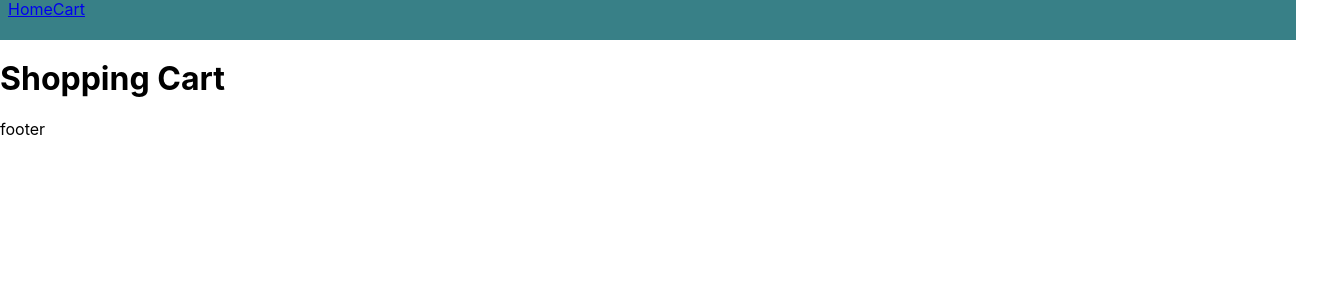
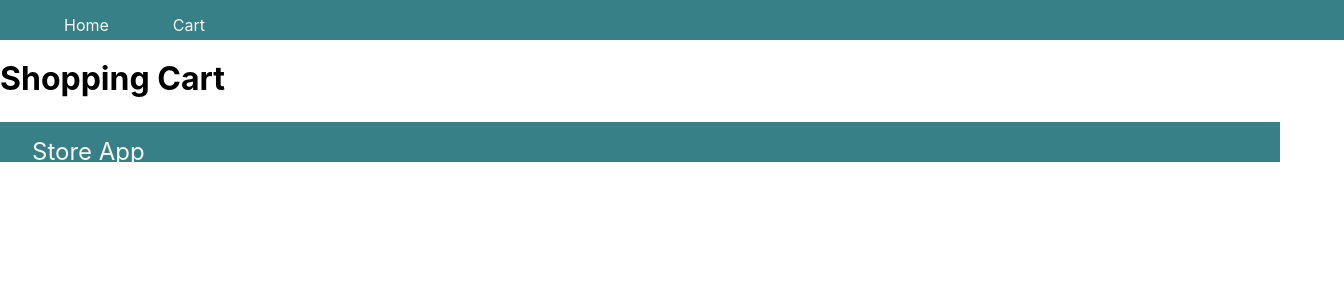
Before and after one commit to lukaszszymczyk/store_app_PORTFOLIO_FRONTEND, a React (Create React App) app: page /cart in a window 1280 px wide. Shown: the top 300 px of the page, 1344 px wide, since content can reach past the window. Built offline with nearby package versions, Linux system fonts and the light colour scheme.

Commit message:
product-details: styles

```diff
--- a/src/components/organisms/Footer/index.tsx
+++ b/src/components/organisms/Footer/index.tsx
@@ -2,5 +2,9 @@ import React from "react";
 import styles from "./style.module.scss";
 
 export function Footer() {
-  return <p className={styles.footer}>footer</p>;
+  return (
+    <div className={styles.footer}>
+      <p className={styles.footerText}>Store App</p>
+    </div>
+  );
 }
--- a/src/components/organisms/Footer/style.module.scss
+++ b/src/components/organisms/Footer/style.module.scss
@@ -1,3 +1,12 @@
+@import "src/styles/variables";
+
 .footer {
-  margin-bottom: -50px;
+  height: 5vh;
+  background-color: $color-dark;
+
+  &Text {
+    padding: 16px 32px;
+    font-size: 24px;
+    color: $color-background;
+  }
 }
--- a/src/components/organisms/Header/index.tsx
+++ b/src/components/organisms/Header/index.tsx
@@ -3,16 +3,14 @@ import { Link } from "react-router-dom";
 import { CART_PAGE_PATH, HOME_PAGE_PATH } from "config/constants";
 import styles from "./style.module.scss";
 
-// https://reactrouter.com/en/main/components/link
-
 export function Header() {
   return (
     <div className={styles.header}>
-      <nav className={styles.links}>
-        <Link className={styles.headerLinks} to="/">
+      <nav className={styles.headerLinks}>
+        <Link className={styles.headerLinksElement} to={HOME_PAGE_PATH}>
           Home
         </Link>
-        <Link className={styles.element} to="/cart">
+        <Link className={styles.headerLinksElement} to={CART_PAGE_PATH}>
           Cart
         </Link>
       </nav>
--- a/src/components/organisms/Header/style.module.scss
+++ b/src/components/organisms/Header/style.module.scss
@@ -4,19 +4,16 @@
   height: 5vh;
   width: 100%;
   background: $color-dark;
-  color: $color-text-secondary;
-  padding: 0 8px;
+  color: $color-background;
+  padding: 0 32px;
 
   &Links {
     padding: 16px 0;
 
-    .element {
-      margin: 0 16px;
+    &Element {
+      margin: 0 32px;
+      color: $color-background;
       text-decoration: none;
     }
   }
 }
-
-// header
-// headerLinks
-// headerLinksElement
--- a/src/components/organisms/ProductDetails/index.tsx
+++ b/src/components/organisms/ProductDetails/index.tsx
@@ -1,5 +1,8 @@
-import React from "react";
+import React, { useContext } from "react";
 import { Product } from "services/api/interfaces/Product";
+import { Button } from "components/atoms/Button";
+import { CartContext } from "context/cart/cartContext";
+import styles from "./style.module.scss";
 
 export interface ProductDetailsProps {
   product: Product;
@@ -7,13 +10,24 @@ export interface ProductDetailsProps {
 
 export function ProductDetails({ product }: ProductDetailsProps) {
   const { title, price, description, category, image } = product;
+  const { addItemToCart } = useContext(CartContext);
+
+  const handleAddToCart = () => {
+    addItemToCart({ ...product, quantity: 1 });
+  };
+
   return (
-    <>
-      <img src={image} alt="product" />
-      <p>{title}</p>
-      <p>{price}</p>
-      <p>{description}</p>
-      <p>{category}</p>
-    </>
+    <div className={styles.productDetails}>
+      <img className={styles.productDetailsImage} src={image} alt="product" />
+      <div className={styles.productDetailsInfo}>
+        <div className={styles.productDetailsInfoHeader}>
+          <p className={styles.productDetailsInfoHeaderTitle}>{title}</p>
+          <p>{category}</p>
+          <p>{price}</p>
+          <Button text="Add to cart" onClick={handleAddToCart} />
+        </div>
+        <p>{description}</p>
+      </div>
+    </div>
   );
 }
--- /dev/null
+++ b/src/components/organisms/ProductDetails/style.module.scss
@@ -0,0 +1,24 @@
+.productDetails {
+  display: grid;
+  grid-template-columns: 1fr 2fr;
+  grid-gap: 16px;
+
+  &Image {
+    max-height: 50vh;
+    max-width: 50vw;
+  }
+}
+
+.productDetailsInfo {
+  display: flex;
+  flex-direction: column;
+
+  &Header {
+    padding: 8px;
+
+    &Title {
+      font-weight: bold;
+      margin: 0;
+    }
+  }
+}
--- a/src/components/templates/ProductTemplate/index.tsx
+++ b/src/components/templates/ProductTemplate/index.tsx
@@ -1,6 +1,7 @@
 import React from "react";
 import { Product } from "services/api/interfaces/Product";
 import { ProductDetails } from "components/organisms/ProductDetails";
+import styles from "./style.module.scss";
 
 export interface ProductTemplateProps {
   product: Product;
@@ -9,5 +10,9 @@ export interface ProductTemplateProps {
 export function ProductTemplate({
   product,
 }: ProductTemplateProps): JSX.Element {
-  return <ProductDetails product={product} />;
+  return (
+    <div className={styles.productTemplate}>
+      <ProductDetails product={product} />
+    </div>
+  );
 }
--- /dev/null
+++ b/src/components/templates/ProductTemplate/style.module.scss
@@ -0,0 +1,3 @@
+.productTemplate {
+  padding: 32px;
+}
```
Also changed, not shown: src/components/organisms/ProductDetails/style.modules.scss (deleted).
